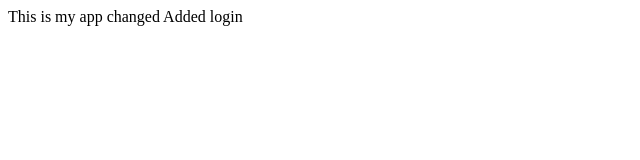
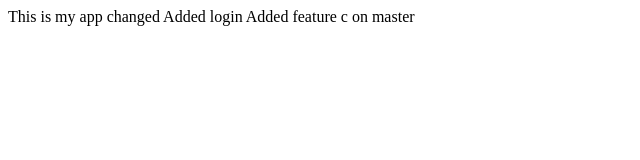
Before and after one commit to TomLu1323241/myappsample, a plain HTML site: page index.html in a window 1280 px wide. Shown: the whole page, without its empty margins (0-640 px from the left). Drawn offline with Linux system fonts and the light colour scheme.

Commit message:
added feature c to body in master

```diff
--- a/index.html
+++ b/index.html
@@ -2,5 +2,6 @@
 	<body>
 		This is my app changed
 		Added login
+		Added feature c on master
 	</body>
 </html>
```
